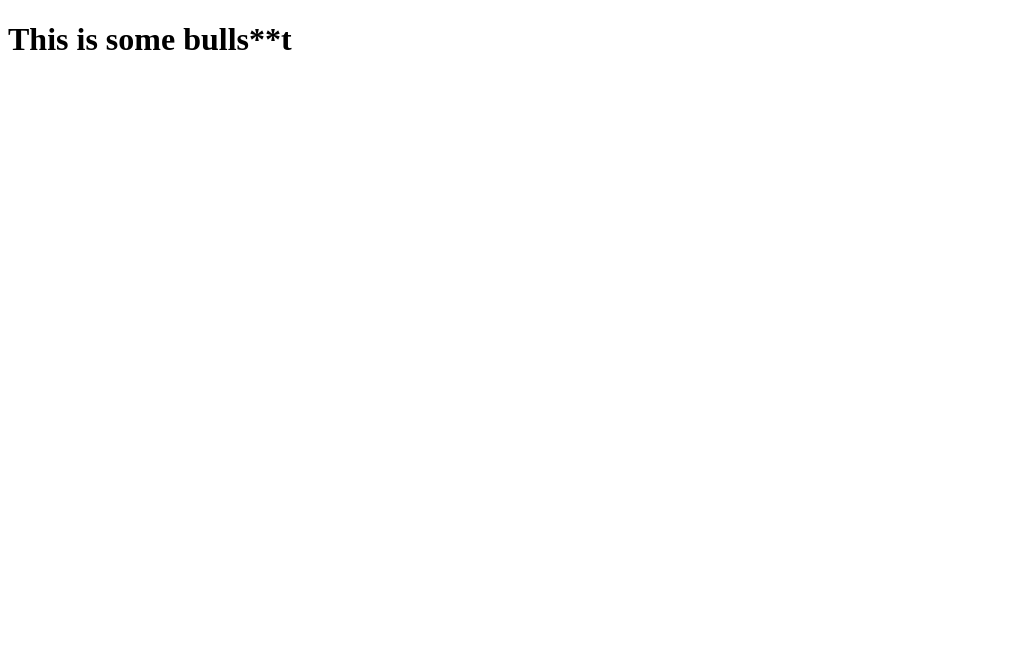
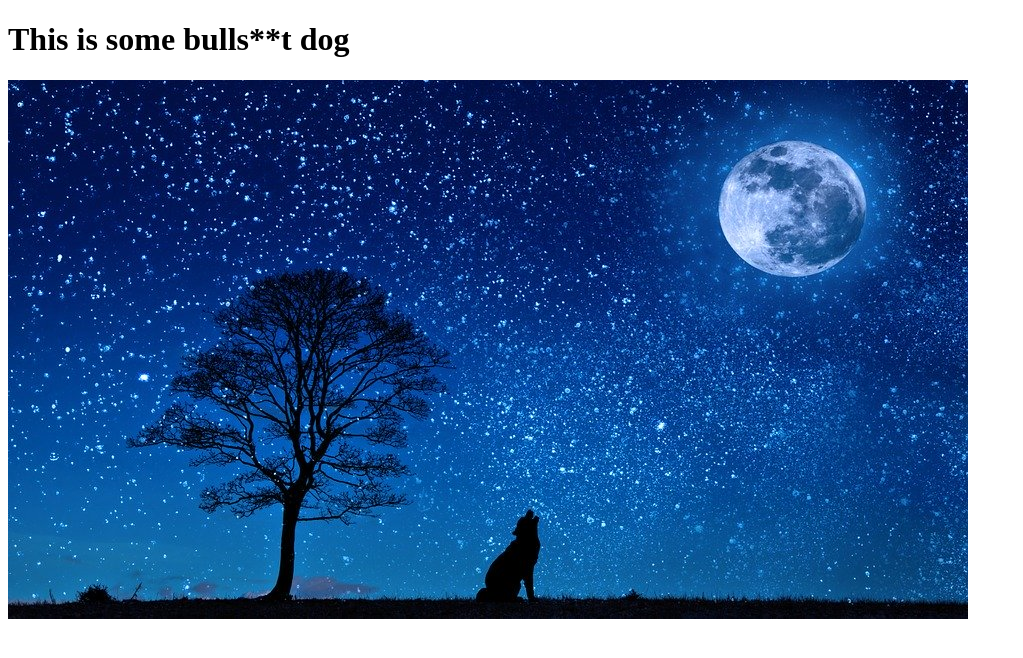
Before and after one commit to mmba123/some-repo, a plain HTML site: page index.html in a window 1280 px wide. Shown: the whole page, without its empty margins (0-1023 px from the left). Drawn offline with Linux system fonts and the light colour scheme.

Commit message:
added dog image

```diff
--- a/index.html
+++ b/index.html
@@ -5,6 +5,7 @@
     <title>Some Portfolio</title>
   </head>
   <body>
-<h1>This is some bulls**t</h1>
+<h1>This is some bulls**t dog</h1>
+<img src="assets/images/dog.jpg" alt="">
   </body>
 </html>
```
Also changed, not shown: assets/images/dog.jpg (added).
